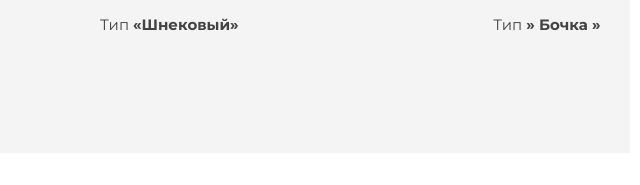
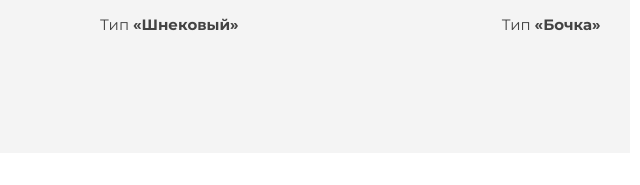
Before and after one commit to Alexandrgentlmen/betmatic, a plain HTML site: page production-recycling.html in a window 1280 px wide. Shown: the part 819-1004 px from the top of the page, 640-1280 px from the left. Drawn offline with Linux system fonts and the light colour scheme.

```diff
--- a/production-recycling.html
+++ b/production-recycling.html
@@ -151,7 +151,7 @@
       </li>
       <li class="recycling-gallery__item">
         <img class="recycling-gallery__img" src="img/recycling/type-02.jpg" alt="Тип Бочка">
-        <p class="recycling-gallery__text">Тип <b>» Бочка »</b></p>
+        <p class="recycling-gallery__text">Тип <b>«Бочка»</b></p>
       </li>
     </ul>
   </div>
```
